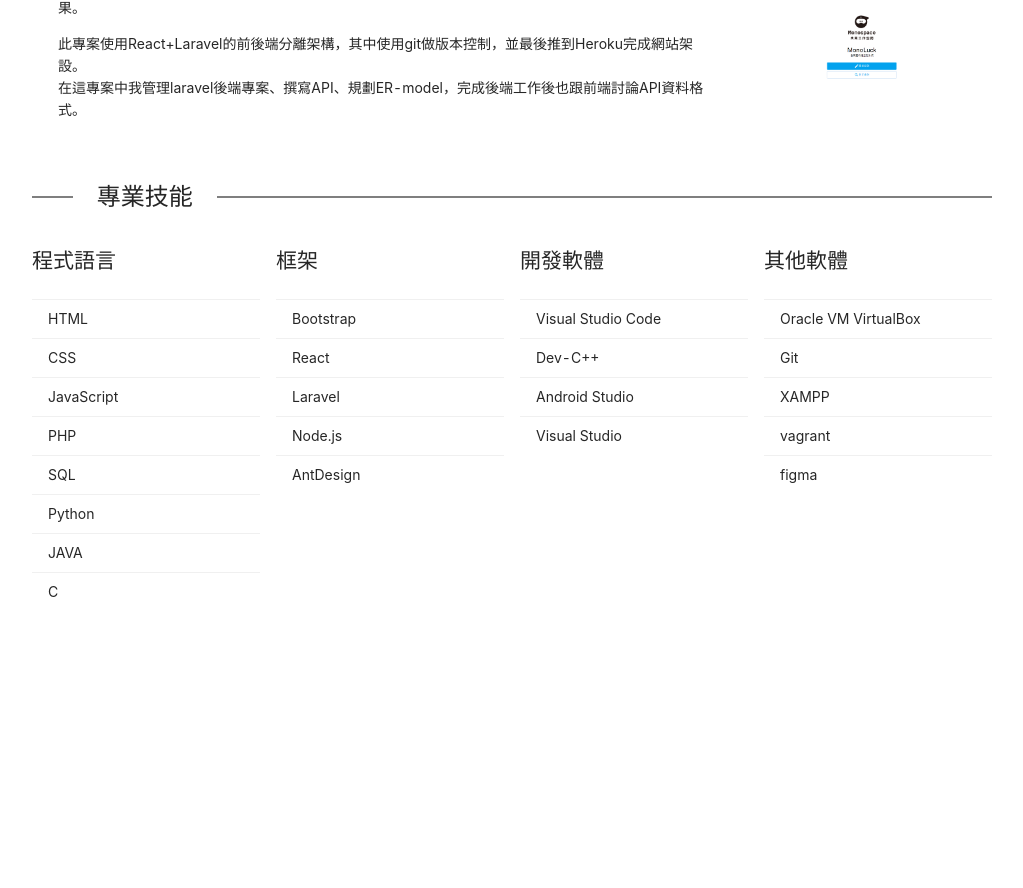
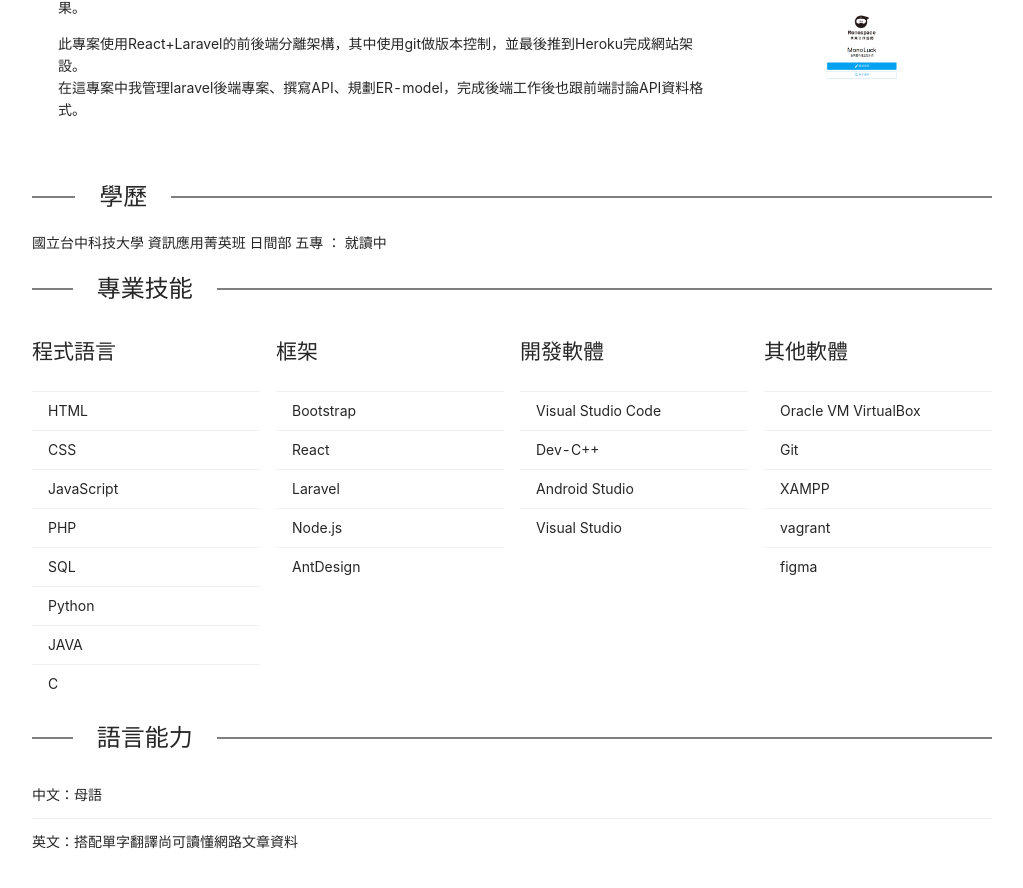
Before and after one commit to monosparta/Resume-RJ, a React (Create React App) app: page / in a window 1280 px wide. Shown: the part 778-1666 px from the top of the page, without its empty margins (128-1151 px from the left). Before the commit the page ends 1389 px from the top, so only its background shows below. Built offline with nearby package versions, Linux system fonts and the light colour scheme.

Commit message:
Completed Education and langs

```diff
--- a/src/Page/Resume.css
+++ b/src/Page/Resume.css
@@ -1,6 +1,7 @@
 .contaner {
   width: 75vw;
-  margin: 50px auto;
+  margin:  auto;
+  padding: 50px 0;
 }
 .Divider::after,
 .Divider::before {
--- a/src/Page/Resume.js
+++ b/src/Page/Resume.js
@@ -1,5 +1,5 @@
 import React from "react";
-import { Row, Col, Divider, Timeline } from "antd";
+import { Row, Col, Divider, Timeline,List } from "antd";
 import CollectionOfWorks from "../Components/CollectionOfWorks.js";
 import Content from "../Components/Content.js";
 import SkillList from "../Components/SkillList.js";
@@ -71,21 +71,29 @@ const skillLists = [
   },
 ];
 
+const langs = [
+  {
+    lang: "中文",
+    describe: "母語",
+  },
+  {
+    lang: "英文",
+    describe: "搭配單字翻譯尚可讀懂網路文章資料",
+  },
+];
+
 function App() {
   return (
     <div className="contaner">
       <BasicInfo data={basic} />
-
       <Divider orientation="left" className="Divider" span>
         簡歷
       </Divider>
       <Content content={CV} />
-
       <Divider orientation="left" className="Divider" span>
         工作經驗
       </Divider>
-      <ExperiencesTimeline workExperiences={workExperiences}/>
-
+      <ExperiencesTimeline workExperiences={workExperiences} />
       <Divider orientation="left" className="Divider" span>
         作品集
       </Divider>
@@ -98,7 +106,10 @@ function App() {
           <CollectionOfWorks src="./pic/Mono-Luck.png" content={monoLuck} />
         </Timeline.Item>
       </Timeline>
-
+      <Divider orientation="left" className="Divider" span>
+        學歷
+      </Divider>
+      國立台中科技大學 資訊應用菁英班 日間部 五專 ： 就讀中
       <Divider orientation="left" className="Divider" span>
         專業技能
       </Divider>
@@ -111,6 +122,13 @@ function App() {
           );
         })}
       </Row>
+      <Divider orientation="left" className="Divider" span>
+        語言能力
+      </Divider>
+      <List
+        dataSource={langs}
+        renderItem={item => <List.Item>{item.lang}：{item.describe}</List.Item>}
+        />
     </div>
   );
 }
```
